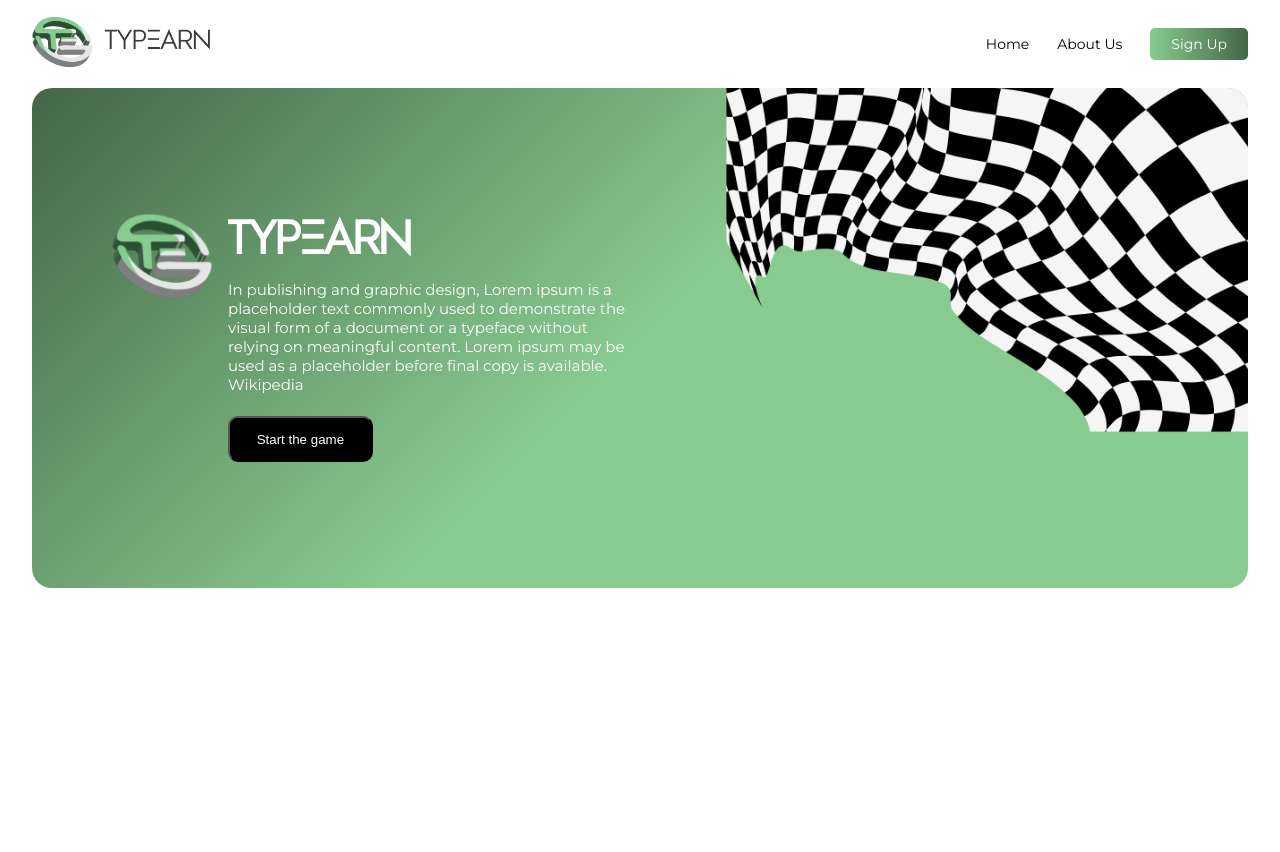
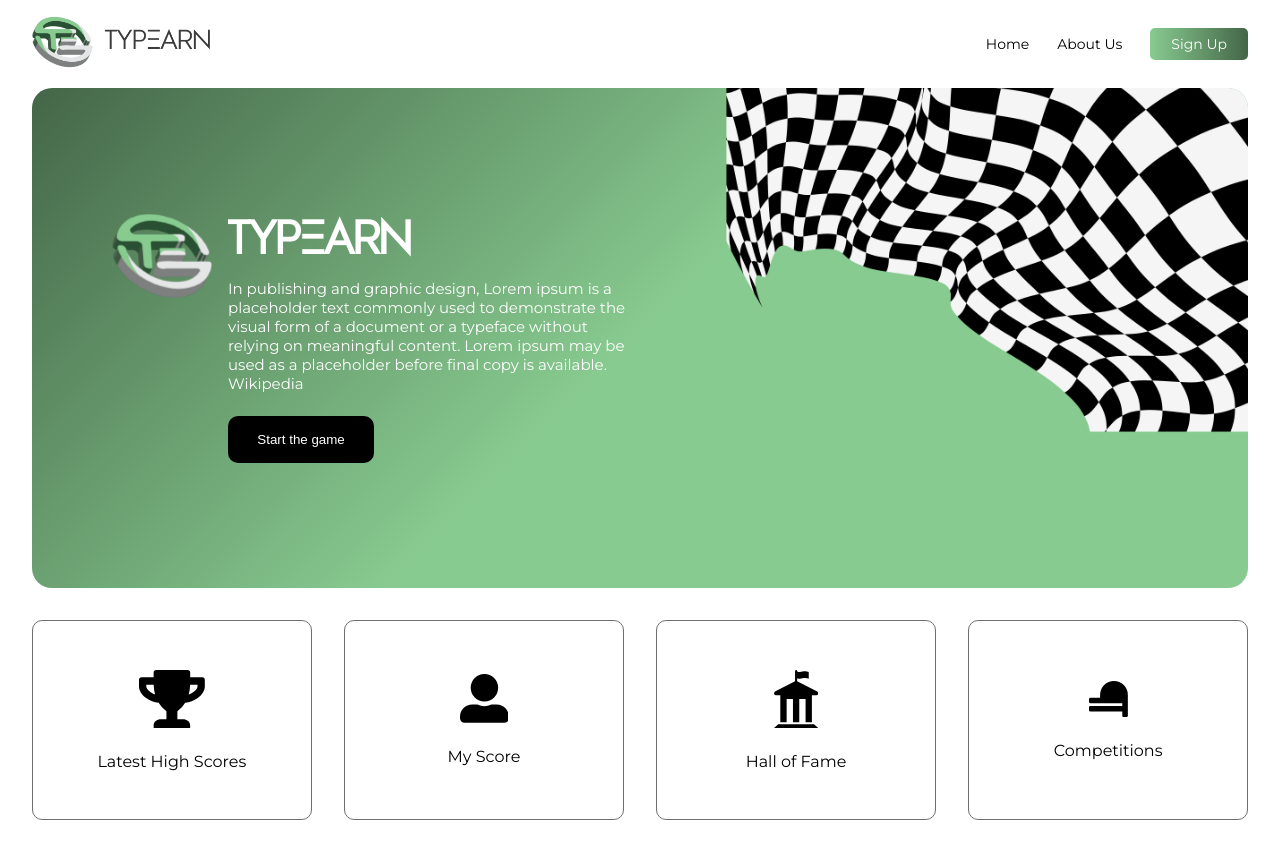
Before and after one commit to IBilalShabbir/TypEarn, a React (Vite) app: page / in a window 1280 px wide. Before the commit the page ends 800 px from the top, so only its background shows below. Built offline with nearby package versions, Linux system fonts and the light colour scheme.

Commit message:
stats board filter done

```diff
--- a/src/App.scss
+++ b/src/App.scss
@@ -121,10 +121,63 @@ body {
   margin-bottom: 1.5em;
 }
 .home__banner__overlay__content__button {
-  padding: 1em 2em;
+  padding: 1.2em 2.2em;
   background-color: black;
   color: white;
   border-radius: 10px;
+  cursor: pointer;
+  border: none;
+}
+.home__banner__overlay__content__button:hover {
+  transition: 300ms ease-in-out;
+  background-color: #446648;
+}
+.home__stats__board__filter {
+  width: 100%;
+  max-width: 1440px;
+  margin: 2em auto;
+  padding: 0em 2em;
+  display: flex;
+  justify-content: space-between;
+  align-items: center;
+  flex-wrap: wrap;
+}
+.home__stats__board__filter__entry {
+  width: 23%;
+  position: relative;
+}
+.home__stats__board__filter__entry__input {
+  position: absolute;
+  top: 0px;
+  left: 0px;
+  width: 100%;
+  height: 100%;
+  z-index: 1;
+  cursor: pointer;
+  opacity: 0;
+}
+.home__stats__board__filter__entry__content {
+  border-radius: 10px;
+  height: 200px;
+  border: 1px solid #707070;
+  display: flex;
+  flex-direction: column;
+  align-items: center;
+  justify-content: center;
+}
+.home__stats__board__filter__entry__content svg {
+  margin-bottom: 1.5em;
+}
+.home__stats__board__filter__entry__input:hover
+  ~ .home__stats__board__filter__entry__content {
+  transition: 300ms ease-in-out;
+  background-color: rgba(0, 0, 0, 0.01);
+}
+.home__stats__board__filter__entry__input:checked
+  ~ .home__stats__board__filter__entry__content {
+  transition: 300ms ease-in-out;
+  background-color: #202020;
+  color: white;
 }
 @media (max-width: 1440px) {
   .home__banner {
@@ -139,6 +192,13 @@ body {
   }
 }
 @media (max-width: 858px) {
+  .home__stats__board__filter__entry {
+    width: 48%;
+  }
+  .home__stats__board__filter__entry:nth-child(1),
+  .home__stats__board__filter__entry:nth-child(2) {
+    margin-bottom: 2em;
+  }
   .home__banner__overlay__img {
     width: 70px;
   }
@@ -194,6 +254,13 @@ body {
   .home__banner__overlay__img {
     margin-bottom: 1em;
   }
+  .home__stats__board__filter__entry {
+    width: 100%;
+    margin-bottom: 2em;
+  }
+  .home__stats__board__filter__entry:last-child {
+    margin-bottom: 0em;
+  }
 }
 @media (max-width: 350px) {
   .home__banner {
--- a/src/screens/Home.jsx
+++ b/src/screens/Home.jsx
@@ -25,6 +25,98 @@ export default function Home() {
           </div>
         </div>
       </div>
+      <div className="home__stats__board__filter">
+        <StatsBoardFilterEntry
+          svg={
+            <svg
+              xmlns="http://www.w3.org/2000/svg"
+              width="65.815"
+              height="58.502"
+              viewBox="0 0 65.815 58.502"
+            >
+              <path
+                id="Icon_awesome-trophy"
+                data-name="Icon awesome-trophy"
+                d="M63.073,7.313H51.189V2.742A2.736,2.736,0,0,0,48.447,0H17.368a2.736,2.736,0,0,0-2.742,2.742v4.57H2.742A2.736,2.736,0,0,0,0,10.055v6.4c0,4.079,2.571,8.273,7.073,11.506a26.769,26.769,0,0,0,12.569,4.765,25.275,25.275,0,0,0,7.781,8.41v8.227H21.938c-4.033,0-7.313,2.365-7.313,6.4v1.371A1.375,1.375,0,0,0,16,58.5H49.818a1.375,1.375,0,0,0,1.371-1.371V55.76c0-4.033-3.279-6.4-7.313-6.4H38.392V41.134a25.275,25.275,0,0,0,7.781-8.41A26.676,26.676,0,0,0,58.742,27.96c4.491-3.234,7.073-7.427,7.073-11.506v-6.4A2.736,2.736,0,0,0,63.073,7.313ZM11.346,22.03c-2.788-2.011-4.033-4.251-4.033-5.576V14.626h7.336a41.039,41.039,0,0,0,1.463,9.849A18.414,18.414,0,0,1,11.346,22.03ZM58.5,16.454c0,1.84-2.022,4.125-4.033,5.576a18.486,18.486,0,0,1-4.776,2.445,41.039,41.039,0,0,0,1.463-9.849H58.5Z"
+                fill="currentColor"
+              />
+            </svg>
+          }
+          label="Latest High Scores"
+        />
+        <StatsBoardFilterEntry
+          svg={
+            <svg
+              xmlns="http://www.w3.org/2000/svg"
+              width="48.869"
+              height="48.869"
+              viewBox="0 0 48.869 48.869"
+            >
+              <path
+                id="Icon_awesome-user-alt"
+                data-name="Icon awesome-user-alt"
+                d="M24.435,27.489A13.744,13.744,0,1,0,10.69,13.744,13.748,13.748,0,0,0,24.435,27.489Zm12.217,3.054H31.393a16.615,16.615,0,0,1-13.916,0H12.217A12.216,12.216,0,0,0,0,42.76v1.527a4.583,4.583,0,0,0,4.581,4.581H44.288a4.583,4.583,0,0,0,4.581-4.581V42.76A12.216,12.216,0,0,0,36.652,30.543Z"
+                fill="currentColor"
+              />
+            </svg>
+          }
+          label="My Score"
+        />
+        <StatsBoardFilterEntry
+          svg={
+            <svg
+              xmlns="http://www.w3.org/2000/svg"
+              width="44.227"
+              height="58"
+              viewBox="0 0 44.227 58"
+            >
+              <path
+                id="Icon_map-city-hall"
+                data-name="Icon map-city-hall"
+                d="M6.426,25.853h4.211V52.92h6.318V29.72h6.318v23.2h6.317V29.72h6.32v23.2h6.318V25.853h4.21a2.026,2.026,0,0,0,2.107-1.933,1.88,1.88,0,0,0-.878-1.564l0,0-.031-.018-.054-.033-20.1-10.4V8.852c3.712,1.706,6.768-1.233,11.582.534V2.655C34.25.888,31.2,3.824,27.485,2.119V1.687a1.056,1.056,0,0,0-2.1,0V11.9L5.281,22.3l-.054.033-.03.021v0a1.884,1.884,0,0,0-.875,1.564,2.024,2.024,0,0,0,2.1,1.933Zm2.1,29L4.32,58.72H48.547l-4.213-3.865Z"
+                transform="translate(-4.32 -0.72)"
+                fill="currentColor"
+              />
+            </svg>
+          }
+          label="Hall of Fame"
+        />
+        <StatsBoardFilterEntry
+          svg={
+            <svg
+              xmlns="http://www.w3.org/2000/svg"
+              width="38.859"
+              height="36.084"
+              viewBox="0 0 38.859 36.084"
+            >
+              <path
+                id="Icon_awesome-paragraph"
+                data-name="Icon awesome-paragraph"
+                d="M38.334,3.638V6.413A1.388,1.388,0,0,1,36.946,7.8H32.782v31.92a1.388,1.388,0,0,1-1.388,1.388H28.619a1.388,1.388,0,0,1-1.388-1.388V7.8H24.455v31.92a1.388,1.388,0,0,1-1.388,1.388H20.292A1.388,1.388,0,0,1,18.9,39.721V30.007H16.128a13.878,13.878,0,1,1,0-27.757H36.946A1.388,1.388,0,0,1,38.334,3.638Z"
+                transform="translate(41.109 -2.25) rotate(90)"
+                fill="currentColor"
+              />
+            </svg>
+          }
+          label="Competitions"
+        />
+      </div>
     </>
   );
 }
+
+function StatsBoardFilterEntry({ svg, label }) {
+  return (
+    <div className="home__stats__board__filter__entry">
+      <input
+        type="radio"
+        className="home__stats__board__filter__entry__input"
+        name="home__stats__board__filter__entry"
+      />
+      <div className="home__stats__board__filter__entry__content">
+        {svg}
+        {label}
+      </div>
+    </div>
+  );
+}
```
